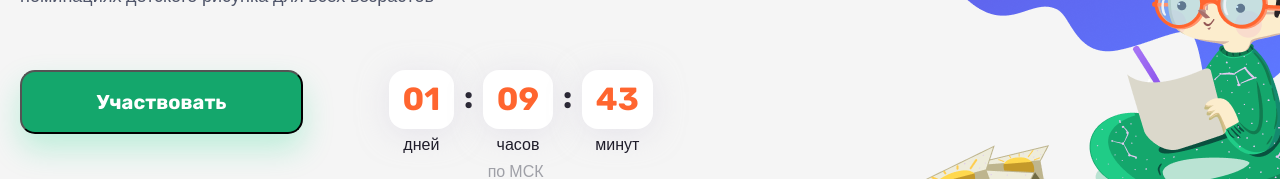
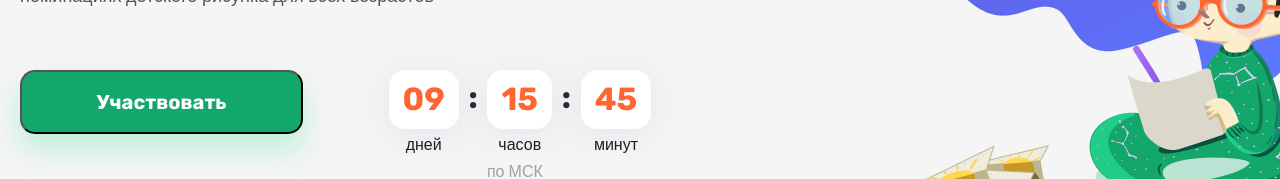
Before and after one commit to odinnadcatbl1/slonum, a React (Create React App) app: page / in a window 1280 px wide. Shown: the part 583-762 px from the top of the page. Built offline with nearby package versions, Linux system fonts and the light colour scheme.

Commit message:
done timer

```diff
--- a/src/components/Intro/Intro.tsx
+++ b/src/components/Intro/Intro.tsx
@@ -24,7 +24,7 @@ const Intro: React.FC = () => {
                                 Участвовать
                             </button>
                             <div className="intro__timer">
-                                <Timer days={"2"} />
+                                <Timer endtime={"2022-08-05"} />
                             </div>
                         </div>
                     </div>
--- a/src/components/Timer/Timer.tsx
+++ b/src/components/Timer/Timer.tsx
@@ -1,23 +1,40 @@
+import { useEffect, useState } from "react";
 import { ITimer } from "../../types/types";
+import { getTimeRemaining } from "../../utils/getTimeRemaining";
 
 import "./Timer.scss";
 
-const Timer: React.FC<ITimer> = ({ days }) => {
+const Timer: React.FC<ITimer> = ({ endtime }) => {
+    const [minutes, setMinutes] = useState(
+        getTimeRemaining(endtime).minutesWithZero
+    );
+    const [days, setDays] = useState(getTimeRemaining(endtime).daysWithZero);
+    const [hours, setHours] = useState(getTimeRemaining(endtime).hoursWithZero);
+
+    useEffect(() => {
+        if (getTimeRemaining(endtime).remainingTime > 0) {
+            setTimeout(setMinutes, 60000, +minutes - 1);
+
+            setDays(getTimeRemaining(endtime).daysWithZero);
+            setHours(getTimeRemaining(endtime).hoursWithZero);
+        }
+    }, [minutes]);
+
     return (
         <div className="timer">
             <div className="timer__items">
                 <div className="timer__item">
-                    <div className="timer__value">01</div>
+                    <div className="timer__value">{days}</div>
                     <div className="timer__item-name">дней</div>
                 </div>
                 <span>:</span>
                 <div className="timer__item">
-                    <div className="timer__value">09</div>
+                    <div className="timer__value">{hours}</div>
                     <div className="timer__item-name">часов</div>
                 </div>
                 <span>:</span>
                 <div className="timer__item">
-                    <div className="timer__value">43</div>
+                    <div className="timer__value">{minutes}</div>
                     <div className="timer__item-name">минут</div>
                 </div>
             </div>
--- a/src/types/types.ts
+++ b/src/types/types.ts
@@ -1,3 +1,3 @@
 export interface ITimer {
-    days: string;
+    endtime: string;
 }
--- /dev/null
+++ b/src/utils/getTimeRemaining.ts
@@ -0,0 +1,22 @@
+export const getTimeRemaining = (endtime: string) => {
+    const nowDate = new Date();
+
+    const remainingTime = Date.parse(endtime) - Date.parse(nowDate.toString()),
+        days = Math.floor(remainingTime / (1000 * 60 * 60 * 24)),
+        hours = Math.floor((remainingTime / (1000 * 60 * 60)) % 24),
+        minutes = Math.floor((remainingTime / 1000 / 60) % 60);
+
+    function getZero(num: number) {
+        if (num >= 0 && num < 10) {
+            return `0${num}`;
+        } else {
+            return `${num}`;
+        }
+    }
+
+    const daysWithZero = getZero(days);
+    const hoursWithZero = getZero(hours);
+    const minutesWithZero = getZero(minutes);
+
+    return { remainingTime, daysWithZero, hoursWithZero, minutesWithZero };
+};
```
